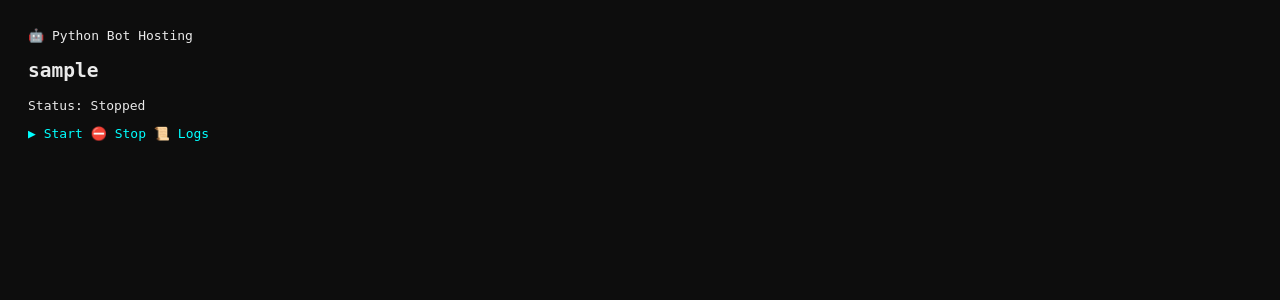
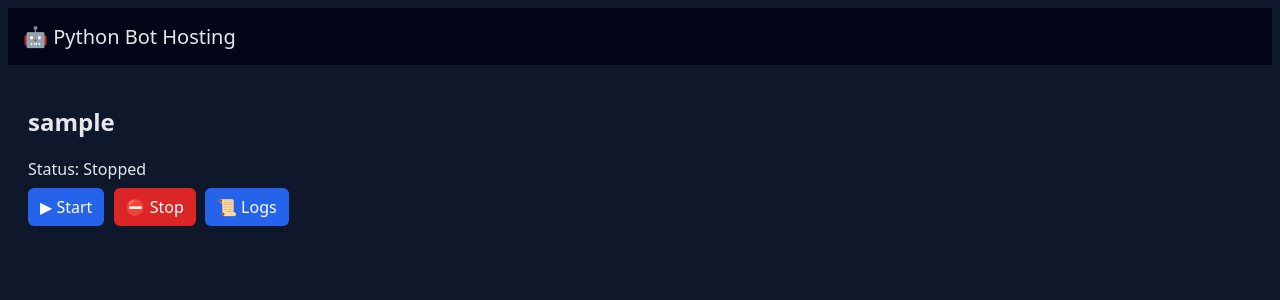
Before and after one commit to Shaun67789/TG-BOT-DEPLOYMENT, a Flask app: a page that uses templates/bot.html in a window 1280 px wide. Shown: the top 300 px of the page. Run offline with Flask 3, Linux system fonts and the light colour scheme.

Commit message:
Update styles for body and add new CSS classes

```diff
--- a/static/style.css
+++ b/static/style.css
@@ -1,11 +1,45 @@
 body {
-    background: #0d0d0d;
-    color: #eaeaea;
-    font-family: monospace;
-    padding: 20px;
+    background:#0f172a;
+    color:#e5e7eb;
+    font-family:system-ui;
 }
 
-a {
-    color: #00ffff;
-    text-decoration: none;
+.nav {
+    padding:15px;
+    font-size:20px;
+    background:#020617;
 }
+
+.container {
+    padding:20px;
+}
+
+.btn {
+    background:#2563eb;
+    padding:8px 12px;
+    color:white;
+    text-decoration:none;
+    border-radius:6px;
+    margin-right:5px;
+}
+
+.red { background:#dc2626; }
+
+table {
+    width:100%;
+    border-collapse:collapse;
+    margin-top:15px;
+}
+
+th,td {
+    padding:10px;
+    border-bottom:1px solid #334155;
+}
+
+.logs {
+    background:black;
+    color:#22c55e;
+    padding:15px;
+    height:70vh;
+    overflow:auto;
+}
```
